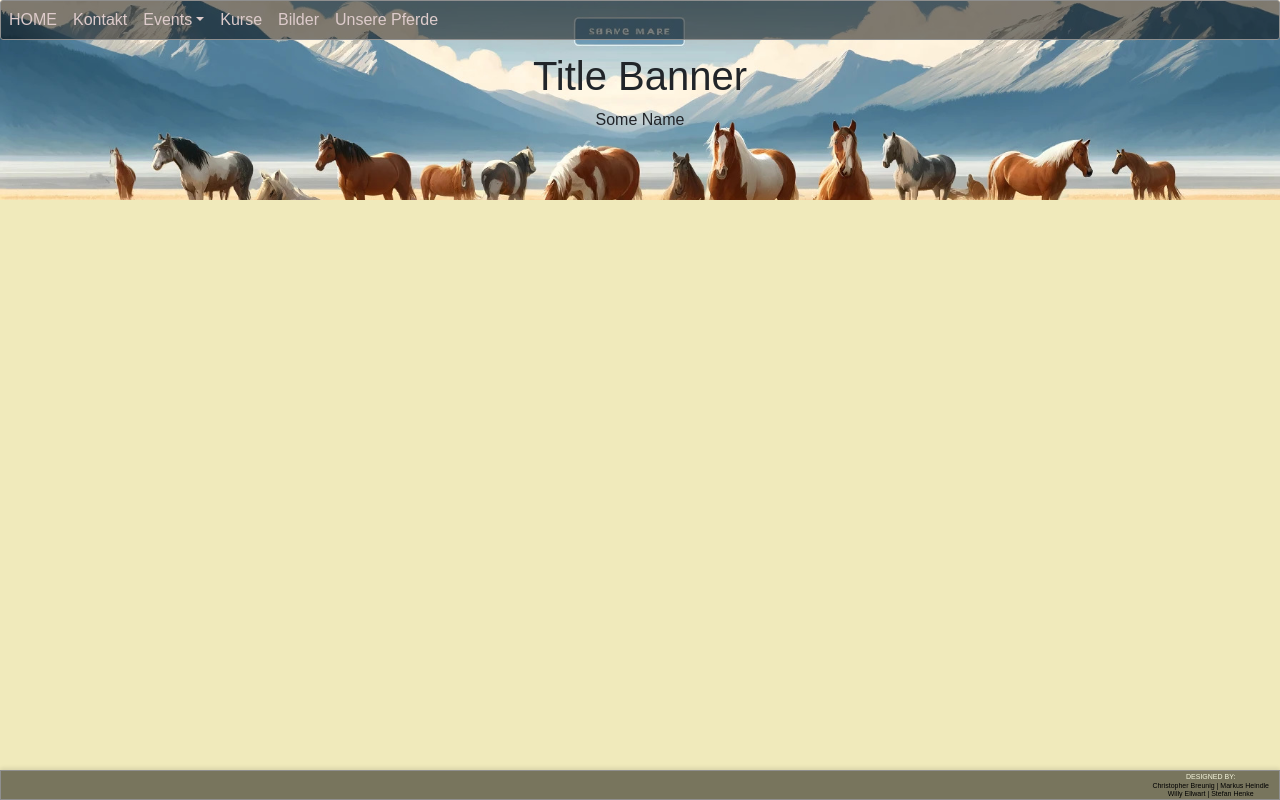
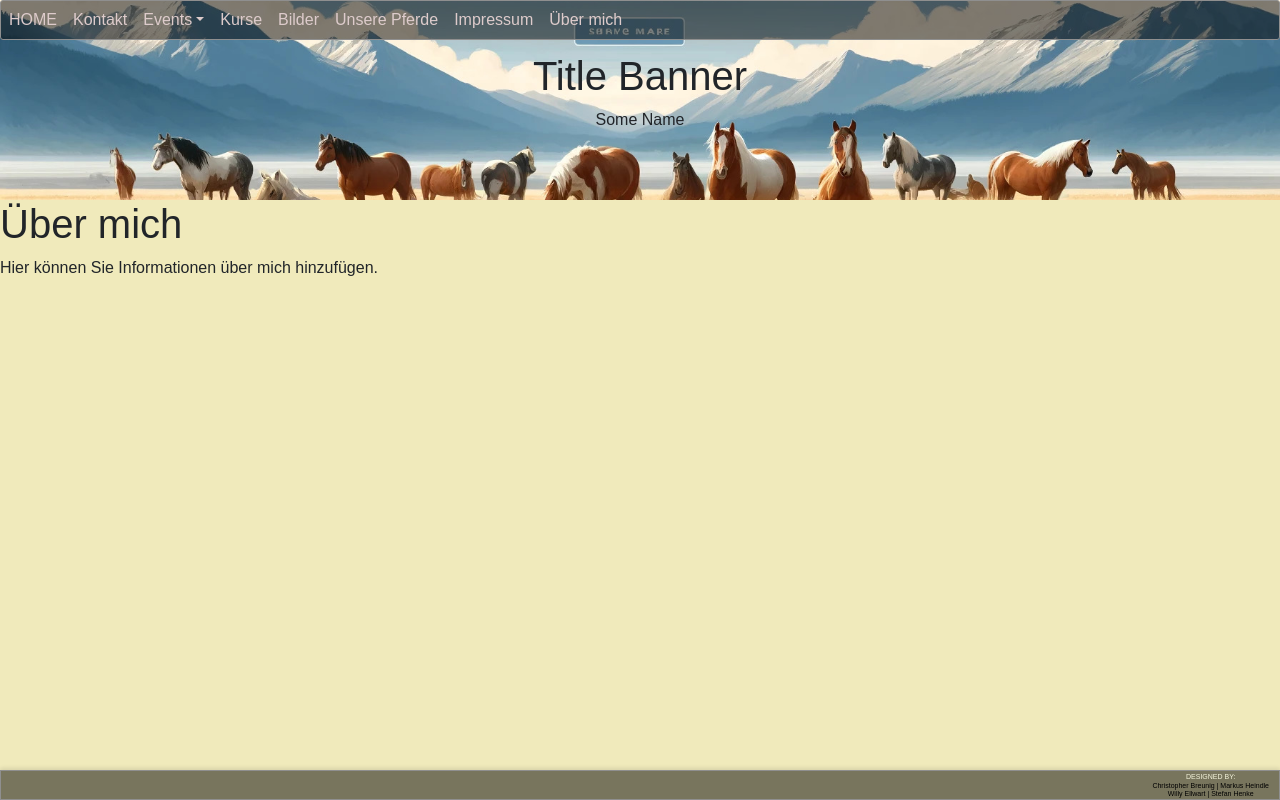
Before and after one commit to Chrisbeart/vrozen_website, a React (Create React App) app in the folder vrozen_website/: page /ueber-mich in a window 1280 px wide. Built offline with nearby package versions, Linux system fonts and the light colour scheme.

Commit message:
ueber mihc hinzugefügt

```diff
--- a/vrozen_website/src/App.js
+++ b/vrozen_website/src/App.js
@@ -1,6 +1,6 @@
 import React from 'react';
 import { BrowserRouter as Router, Route, Routes } from 'react-router-dom';
-import Navbar from './components/Navbar';
+import MyNavbar from './components/Navbar';
 import Footer from './components/Footer';
 import Banner from './components/Banner';
 import Home from './pages/Home';
@@ -26,6 +26,7 @@ import UnserePferde5 from './pages/unserePferdeDetails/UnserePferde5';
 import UnserePferde6 from './pages/unserePferdeDetails/UnserePferde6';
 import UnserePferde7 from './pages/unserePferdeDetails/UnserePferde7';
 import UnserePferde8 from './pages/unserePferdeDetails/UnserePferde8';
+import UeberMich from './pages/UeberMich';  // Import der neuen Seite
 import './App.css';
 
 function App() {
@@ -33,7 +34,7 @@ function App() {
     <Router>
       <div className="App">
         <Banner />
-        <Navbar />
+        <MyNavbar />
         <Routes>
           <Route path="/" element={<Home />} />
           <Route path="/home-detail" element={<HomeDetail />} />
@@ -58,6 +59,7 @@ function App() {
           <Route path="/unsere-pferde8" element={<UnserePferde8 />} />
           <Route path="/impressum" element={<Impressum />} />
           <Route path="/impressum-detail" element={<ImpressumDetail />} />
+          <Route path="/ueber-mich" element={<UeberMich />} />  {/* Neue Route */}
         </Routes>
         <Footer />
       </div>
--- a/vrozen_website/src/components/Navbar.js
+++ b/vrozen_website/src/components/Navbar.js
@@ -55,6 +55,8 @@ const MyNavbar = () => {
           <Nav.Link as={Link} to="/kurse" className="page-scroll">Kurse</Nav.Link>
           <Nav.Link as={Link} to="/bilder" className="page-scroll">Bilder</Nav.Link>
           <Nav.Link as={Link} to="/unsere-pferde" className="page-scroll">Unsere Pferde</Nav.Link>
+          <Nav.Link as={Link} to="/impressum" className="page-scroll">Impressum</Nav.Link>
+          <Nav.Link as={Link} to="/ueber-mich" className="page-scroll">Über mich</Nav.Link> {/* Neuer Link */}
         </Nav>
       </Navbar.Collapse>
     </Navbar>
--- /dev/null
+++ b/vrozen_website/src/pages/UeberMich.js
@@ -0,0 +1,14 @@
+// src/pages/UeberMich.js
+
+import React from 'react';
+
+const UeberMich = () => {
+  return (
+    <div>
+      <h1>Über mich</h1>
+      <p>Hier können Sie Informationen über mich hinzufügen.</p>
+    </div>
+  );
+};
+
+export default UeberMich;
```
